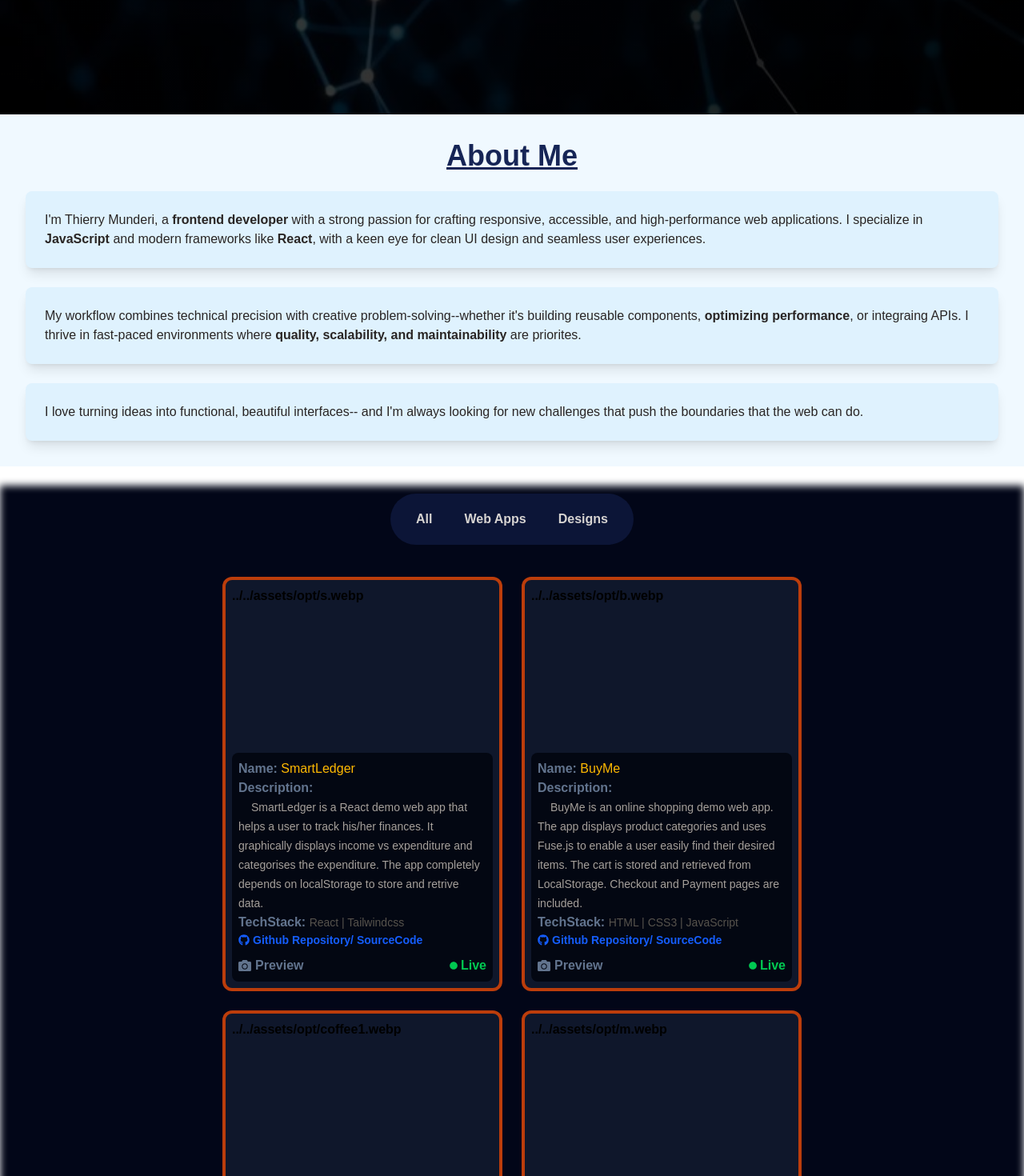
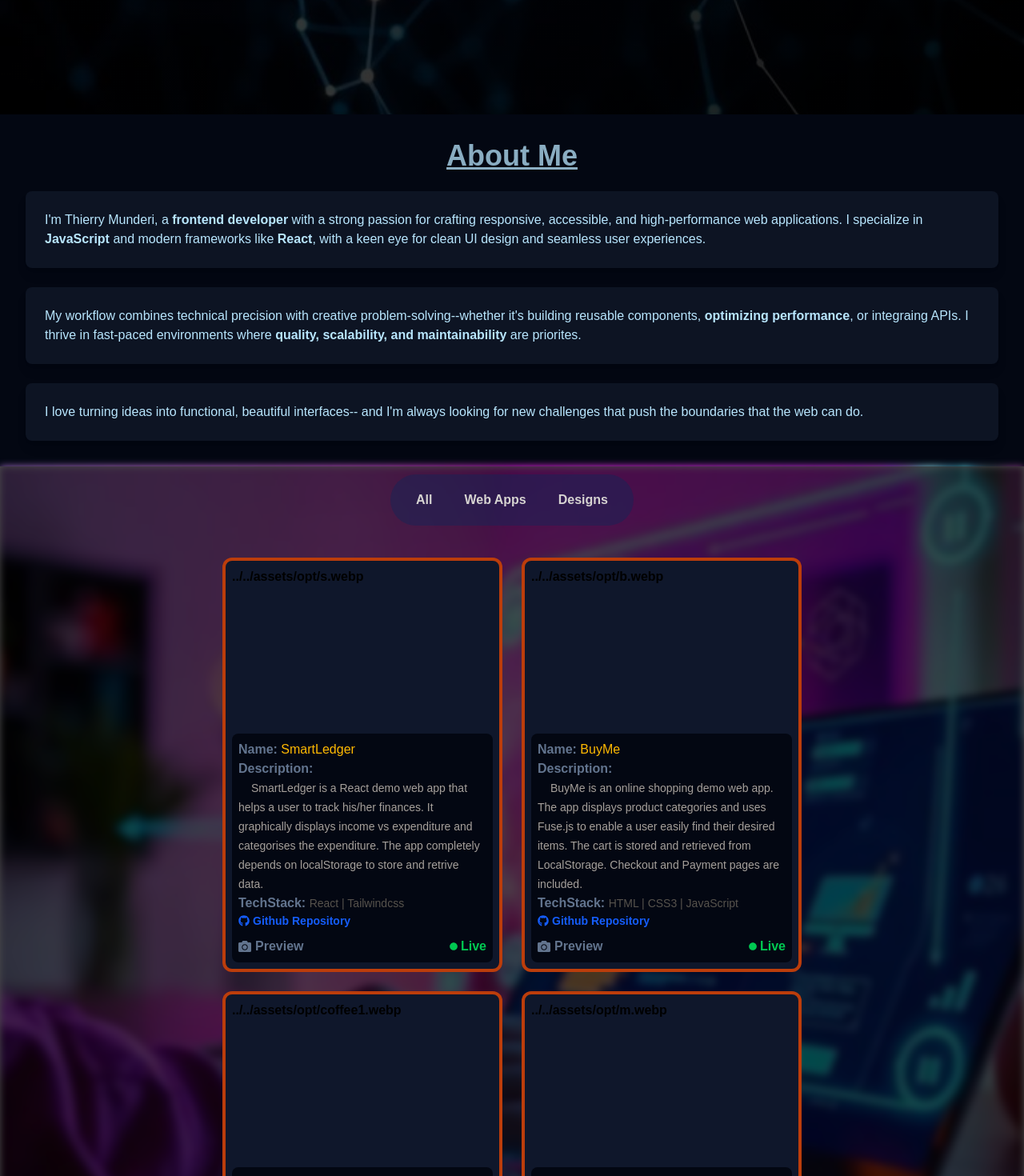
Before and after one commit to Thierry256-dev/Portfolio, a React (Vite) app: page / in a window 1280 px wide. Shown: the part 657-2127 px from the top of the page at 80% size. Built offline with nearby package versions, Linux system fonts and the light colour scheme.

Commit message:
refining the styles

```diff
--- a/src/App.jsx
+++ b/src/App.jsx
@@ -12,22 +12,23 @@ function App() {
       <header id="home" className="flex text-stone-400 px-8 py-2 items-center">
         <Home />
       </header>
-      <section id="about" className="h-auto bg-sky-50 p-8">
+      <section id="about" className="h-auto bg-gray-950 p-8">
         <About />
       </section>
       <section
         id="projects"
-        className="relative flex gap-10 flex-col items-center p-6 h-auto font-bold"
+        className="relative flex gap-10 flex-col items-center h-auto font-bold"
       >
-        <div className="absolute h-full w-screen z-1 bg-slate-950 blur-[5px]"></div>
-        <div className="flex gap-10 px-8 py-5 z-2 bg-blue-950/50 mt-[10px] rounded-full text-stone-300">
+        <div className="absolute h-full w-screen z-1 bg-[url('./assets/Bg2.jpg')] bg-no-repeat bg-cover bg-center blur-[5px]"></div>
+        <div className="absolute h-full w-screen inset-0 bg-black/70 z-2"></div>
+        <div className="flex gap-10 px-8 py-5 z-3 bg-blue-950/50 mt-[10px] rounded-full text-stone-300">
           <NavLink to={`/`} className="hover:decoration-amber-100">
             All
           </NavLink>
           <NavLink to={`webapps`}>Web Apps</NavLink>
           <NavLink to={`designs`}>Designs</NavLink>
         </div>
-        <div className="z-2">
+        <div className="z-3">
           <Outlet />
         </div>
       </section>
--- a/src/Componets/About.jsx
+++ b/src/Componets/About.jsx
@@ -2,10 +2,10 @@ export default function About() {
   return (
     <>
       <div className="flex flex-col gap-6 rounded-lg text-md">
-        <h1 className="text-center text-4xl font-bold text-blue-950 underline">
+        <h1 className="text-center text-4xl font-bold text-sky-200/75 underline">
           About Me
         </h1>
-        <p className="shadow-lg p-6 rounded-lg text-stone-800 bg-sky-100">
+        <p className="shadow-lg p-6 rounded-lg text-sky-200 bg-gray-900/75">
           I'm Thierry Munderi, a <strong>frontend developer</strong> with a
           strong passion for crafting responsive, accessible, and
           high-performance web applications. I specialize in{" "}
@@ -13,7 +13,7 @@ export default function About() {
           <strong>React</strong>, with a keen eye for clean UI design and
           seamless user experiences.
         </p>
-        <p className="shadow-lg p-6 rounded-lg text-stone-800 bg-sky-100">
+        <p className="shadow-lg p-6 rounded-lg text-sky-200 bg-gray-900/75">
           My workflow combines technical precision with creative
           problem-solving--whether it's building reusable components,{" "}
           <strong>optimizing performance</strong>, or integraing APIs. I thrive
@@ -21,7 +21,7 @@ export default function About() {
           <strong>quality, scalability, and maintainability</strong> are
           priorites.
         </p>
-        <p className="shadow-lg p-6 rounded-lg text-stone-800 bg-sky-100">
+        <p className="shadow-lg p-6 rounded-lg text-sky-200 bg-gray-900/75">
           I love turning ideas into functional, beautiful interfaces-- and I'm
           always looking for new challenges that push the boundaries that the
           web can do.
--- a/src/Componets/Projects/ProjectCard.jsx
+++ b/src/Componets/Projects/ProjectCard.jsx
@@ -31,7 +31,7 @@ export default function ProjectCard({
             href={github}
             className="flex items-center gap-1 text-blue-600 text-sm"
           >
-            <FaGithub /> Github Repository/ SourceCode
+            <FaGithub /> Github Repository
           </a>
           <div className="flex justify-between mt-[10px]">
             <span className="flex items-center cursor-pointer">
```
